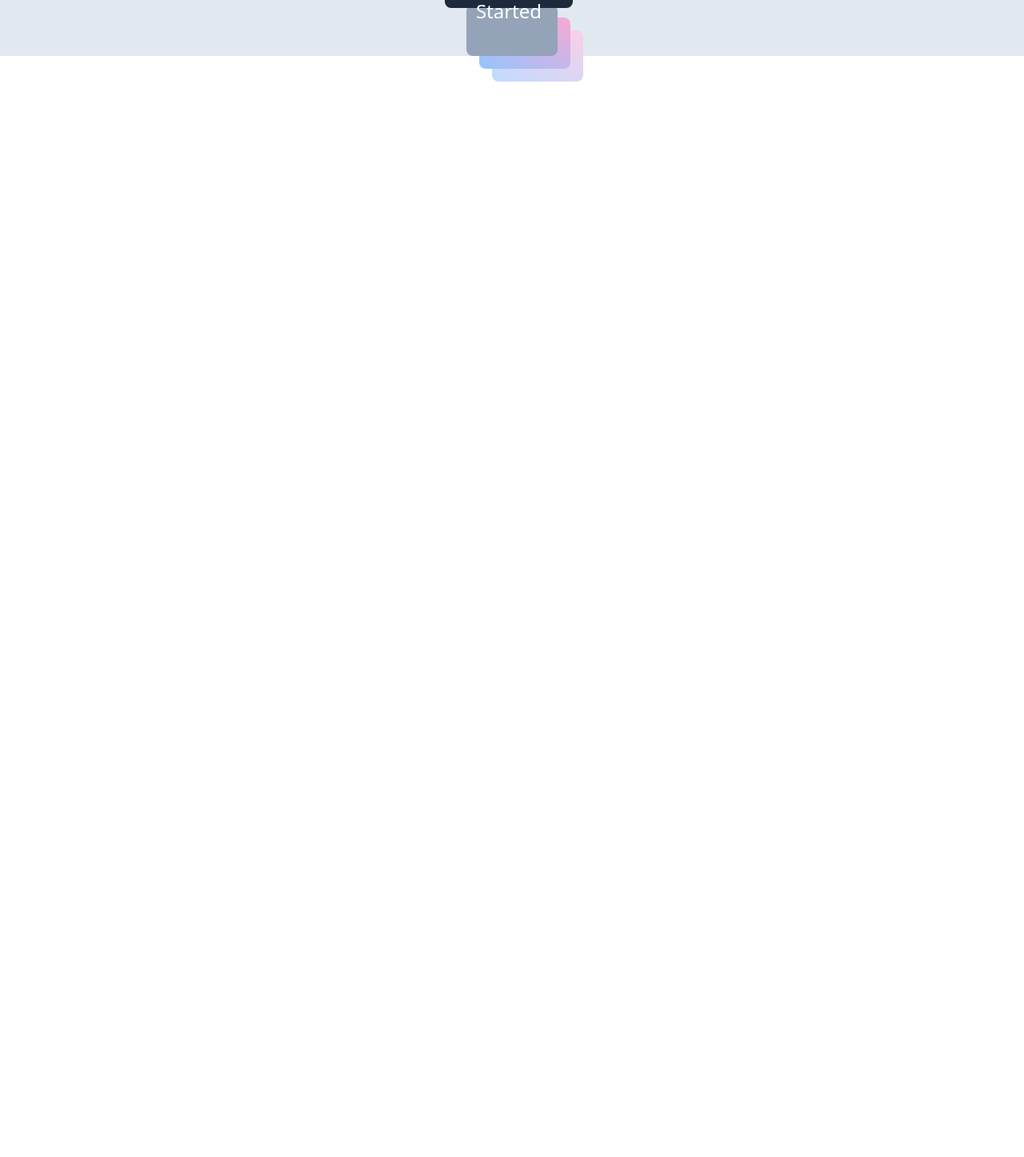
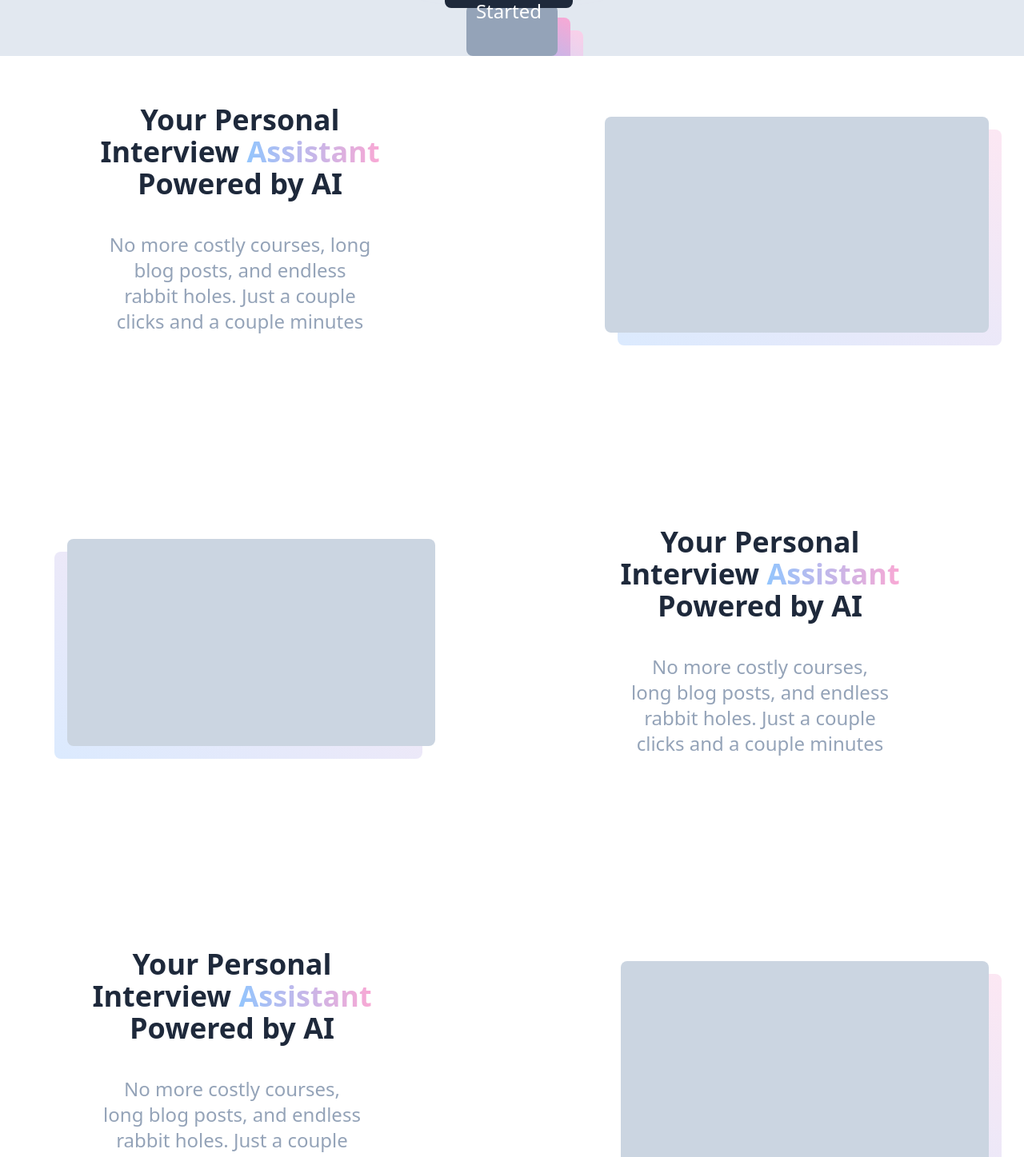
Before and after one commit to VisH317/interview, a Nuxt app: page / in a window 1280 px wide. Shown: the part 650-2097 px from the top of the page at 80% size. Before the commit the page ends 800 px from the top, so only its background shows below. Built offline with nearby package versions, Linux system fonts and the light colour scheme.

Commit message:
setup about layout

```diff
--- a/app.vue
+++ b/app.vue
@@ -2,7 +2,7 @@
 </script>
 
 <template>
-  <div>
+  <div class="overflow-x-hidden">
     <NuxtPage />
   </div>
 </template>
--- /dev/null
+++ b/components/About.vue
@@ -0,0 +1,57 @@
+<script setup>
+
+</script>
+
+<template>
+    <div class="w-full bg-white z-40 p-5 flex flex-col items-center gap-14">
+        <div class="container flex flex-col gap-40">
+            <div class="w-full flex justify-center gap-10">
+                <div class="w-1/2 p-10 pr-20 flex flex-col gap-10 items-center justify-center">
+                    <h1 class="font-bold text-slate-800 text-4xl w-[85%] text-center">Your Personal Interview <span class="text-transparent bg-clip-text bg-gradient-to-r from-blue-300 to-pink-300">Assistant</span> Powered by AI</h1>
+                    <p class="text-slate-400 text-2xl w-[70%] text-center font-light">No more costly courses, long blog posts, and endless rabbit holes. Just a couple clicks and a couple minutes</p>
+                </div>
+                <div class="w-1/2 p-10 pl-20">
+                    <div class="group min-w-[80%] aspect-video bg-gradient-to-tr from-blue-100 to-pink-100 rounded-lg relative top-8 left-8 hover:translate-x-1 hover:translate-y-1 duration-300">
+                        <!-- <div class="h-full w-full bg-gradient-to-tr from-blue-300 to-pink-300 rounded-lg relative -top-4 -left-4 group-hover:-translate-y-2 group-hover:-translate-x-2 duration-300"> -->
+                            <div class="h-full w-full bg-slate-300 rounded-lg relative -top-4 -left-4 group-hover:-translate-y-3 group-hover:-translate-x-3 duration-300">
+
+                            </div>
+                        <!-- </div> -->
+                    </div>
+                </div>
+            </div>
+
+            <div class="w-full flex justify-center gap-20">
+                <div class="w-1/2 p-10 pl-20">
+                    <div class="group min-w-[80%] aspect-video bg-gradient-to-tr from-blue-100 to-pink-100 rounded-lg relative top-8 -left-8 hover:-translate-x-1 hover:translate-y-1 duration-300">
+                        <!-- <div class="h-full w-full bg-gradient-to-tr from-blue-300 to-pink-300 rounded-lg relative -top-4 -left-4 group-hover:-translate-y-2 group-hover:-translate-x-2 duration-300"> -->
+                            <div class="h-full w-full bg-slate-300 rounded-lg relative -top-4 left-4 group-hover:-translate-y-3 group-hover:translate-x-3 duration-300">
+
+                            </div>
+                        <!-- </div> -->
+                    </div>
+                </div>
+                <div class="w-1/2 p-10 pr-20 flex flex-col gap-10 items-center justify-center">
+                    <h1 class="font-bold text-slate-800 text-4xl w-[85%] text-center">Your Personal Interview <span class="text-transparent bg-clip-text bg-gradient-to-r from-blue-300 to-pink-300">Assistant</span> Powered by AI</h1>
+                    <p class="text-slate-400 text-2xl w-[70%] text-center font-light">No more costly courses, long blog posts, and endless rabbit holes. Just a couple clicks and a couple minutes</p>
+                </div>
+            </div>
+
+            <div class="w-full flex justify-center gap-20">
+                <div class="w-1/2 p-10 pr-20 flex flex-col gap-10 items-center justify-center">
+                    <h1 class="font-bold text-slate-800 text-4xl w-[85%] text-center">Your Personal Interview <span class="text-transparent bg-clip-text bg-gradient-to-r from-blue-300 to-pink-300">Assistant</span> Powered by AI</h1>
+                    <p class="text-slate-400 text-2xl w-[70%] text-center font-light">No more costly courses, long blog posts, and endless rabbit holes. Just a couple clicks and a couple minutes</p>
+                </div>
+                <div class="w-1/2 p-10 pl-20">
+                    <div class="group min-w-[80%] aspect-video bg-gradient-to-tr from-blue-100 to-pink-100 rounded-lg relative top-8 left-8 hover:translate-x-1 hover:translate-y-1 duration-300">
+                        <!-- <div class="h-full w-full bg-gradient-to-tr from-blue-300 to-pink-300 rounded-lg relative -top-4 -left-4 group-hover:-translate-y-2 group-hover:-translate-x-2 duration-300"> -->
+                            <div class="h-full w-full bg-slate-300 rounded-lg relative -top-4 -left-4 group-hover:-translate-y-3 group-hover:-translate-x-3 duration-300">
+
+                            </div>
+                        <!-- </div> -->
+                    </div>
+                </div>
+            </div>
+        </div>
+    </div>
+</template>
--- /dev/null
+++ b/components/AboutPiece.vue
@@ -0,0 +1,7 @@
+<script setup lang="ts">
+
+    defineProps<{
+        title: string,
+
+    }>()
+</script>
--- a/components/Landing.vue
+++ b/components/Landing.vue
@@ -2,7 +2,7 @@
 </script>
 
 <template>
-    <div class="w-full h-[90vh] bg-slate-200 z-40 pt-[10%] flex flex-col items-center gap-14">
+    <div class="w-full h-[90vh] bg-slate-200 z-40 pt-[10%] flex flex-col items-center gap-14 overflow-x-hidden">
         <h1 class="font-bold text-slate-800 text-7xl w-[55%] text-center">Your Personal Interview <span class="text-transparent bg-clip-text bg-gradient-to-r from-blue-300 to-pink-300">Assistant</span> Powered by AI</h1>
         <p class="text-slate-400 text-2xl w-[30%] text-center font-light">No more costly courses, long blog posts, and endless rabbit holes. Just a couple clicks and a couple minutes</p>
         <Button text="Get Started"/>
--- a/components/Navbar.vue
+++ b/components/Navbar.vue
@@ -3,7 +3,7 @@
 </script>
 
 <template>
-    <div class="w-full fixed border-black p-5 text-4xl font-semibold flex flex-row gap-10 justify-center items-center">
+    <div class="w-full fixed backdrop-blur-lg border-black p-5 text-4xl font-semibold flex flex-row gap-10 justify-center items-center z-40">
         <div class="flex flex-row gap-10 items-center w-3/12 cursor-pointer">
             <nuxt-img src="/logo.png" height="70px" width="70px"/>
             <p class="text-slate-800 font-semibold text-4xl">InterView</p>
--- a/pages/index.vue
+++ b/pages/index.vue
@@ -3,8 +3,9 @@
 </script>
 
 <template>
-    <div class="w-screen min-h-screen">
+    <div class="w-screen min-h-screen overflow-x-hidden">
         <Navbar />
         <Landing />
+        <About />
     </div>
 </template>
```
